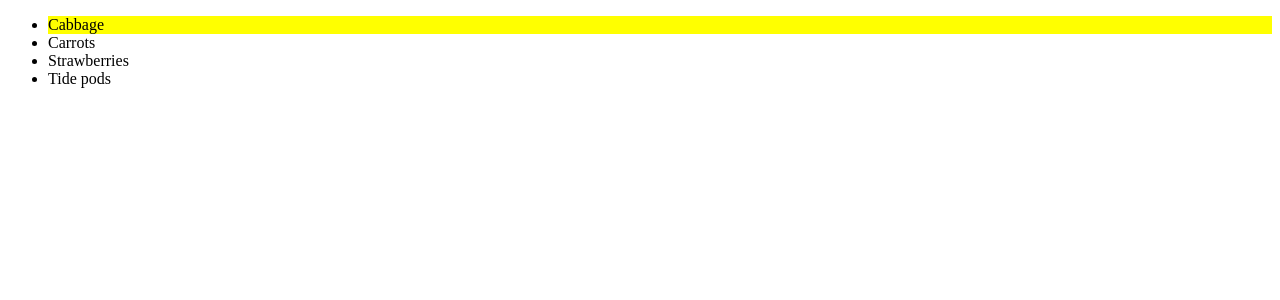
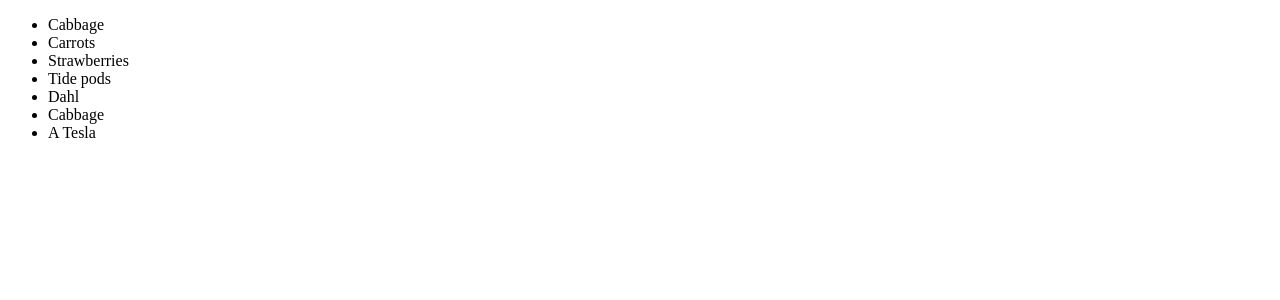
Before and after one commit to TID-ITU/listworld, a React (Create React App) app: page / in a window 1280 px wide. Shown: the top 300 px of the page. Built offline with nearby package versions, Linux system fonts and the light colour scheme.

Commit message:
Added iterative rendering to ProductList.js

```diff
--- a/src/components/ProductList/ProductList.js
+++ b/src/components/ProductList/ProductList.js
@@ -1,14 +1,19 @@
 import './ProductList.css'
 
 const ProductList = () => {
-    const cabbageText = 'Cabbage';
+    const productList = [
+        "Cabbage",
+        "Carrots",
+        "Strawberries",
+        "Tide pods",
+        "Dahl",
+        "Cabbage",
+        "A Tesla"
+    ]
 
     return (
         <ul>
-            <li className="first-list-item">{cabbageText}</li>
-            <li>Carrots</li>
-            <li>Strawberries</li>
-            <li>Tide pods</li>
+            {productList.map( (item, index) => <li key={index}>{item}</li> )}
         </ul>
     )
 }
```
